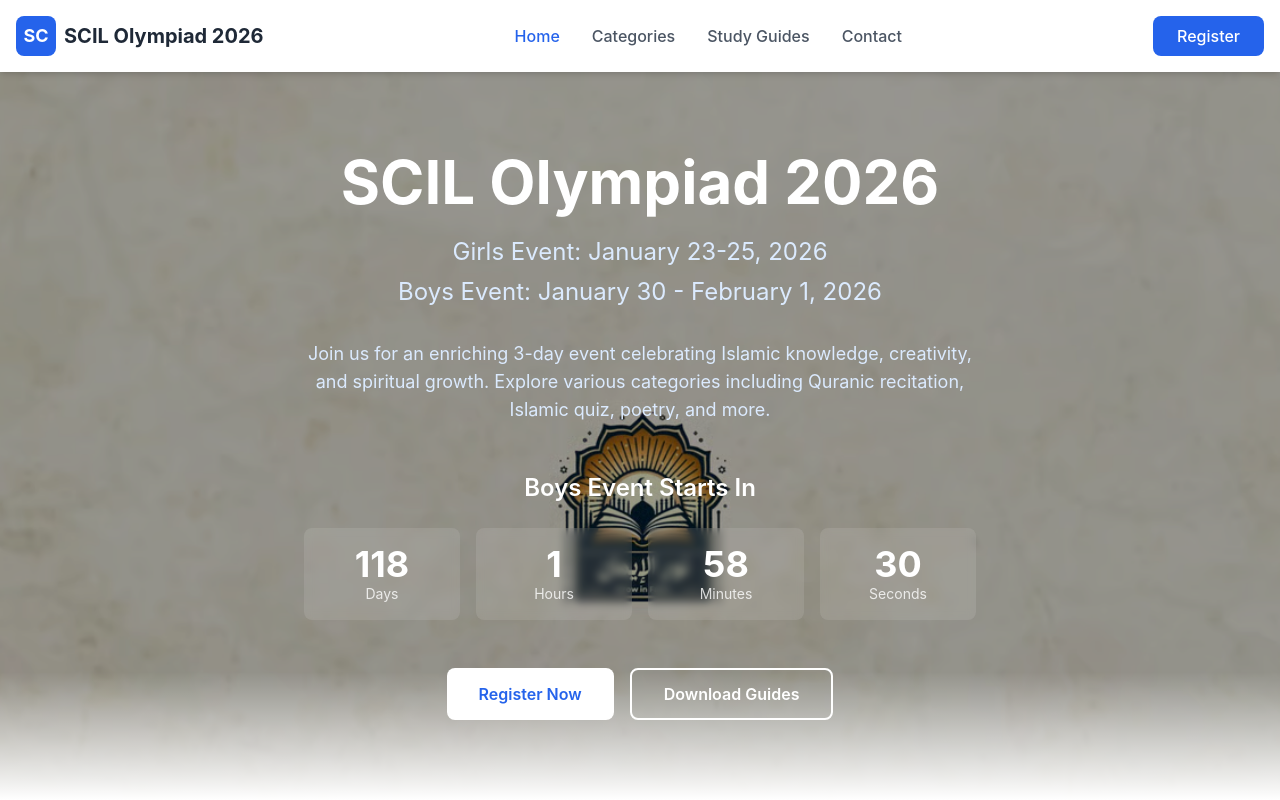
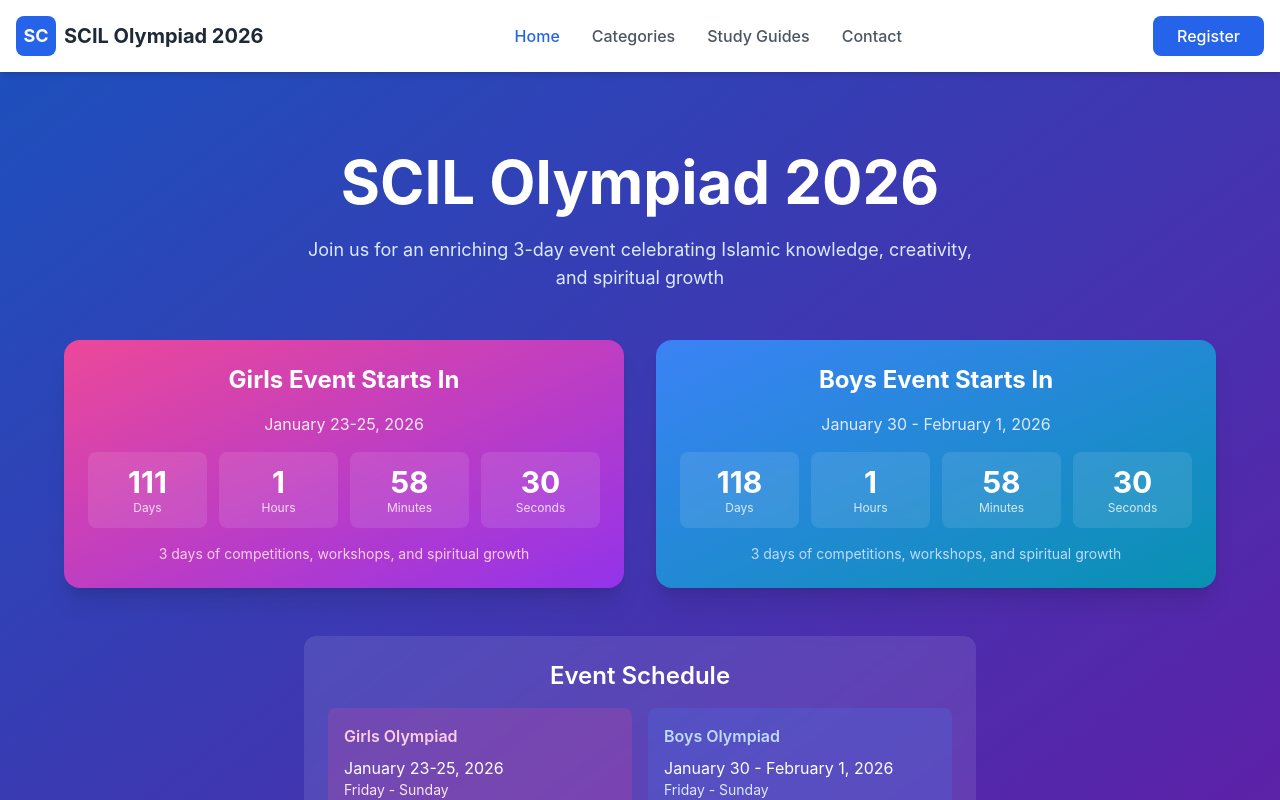
Before and after one commit to amoh2mad/scilolympiad, a React (Vite) app: page / in a window 1280 px wide. Shown: the top 800 px of the page. Built offline with nearby package versions, Linux system fonts and the light colour scheme; the HTML template or start-up script is replaced by a standard one.

Commit message:
added extra timer.

```diff
--- a/src/components/Hero.jsx
+++ b/src/components/Hero.jsx
@@ -1,6 +1,49 @@
 import React, { useState, useEffect } from 'react'
 
-const CountdownTimer = () => {
+// Girls Event Countdown Timer
+const GirlsCountdownTimer = () => {
+  const [timeLeft, setTimeLeft] = useState({
+    days: 0,
+    hours: 0,
+    minutes: 0,
+    seconds: 0
+  })
+
+  useEffect(() => {
+    // Girls event starts on January 23, 2026
+    const eventDate = new Date('2026-01-23T09:00:00').getTime()
+
+    const timer = setInterval(() => {
+      const now = new Date().getTime()
+      const distance = eventDate - now
+
+      if (distance > 0) {
+        setTimeLeft({
+          days: Math.floor(distance / (1000 * 60 * 60 * 24)),
+          hours: Math.floor((distance % (1000 * 60 * 60 * 24)) / (1000 * 60 * 60)),
+          minutes: Math.floor((distance % (1000 * 60 * 60)) / (1000 * 60)),
+          seconds: Math.floor((distance % (1000 * 60)) / 1000)
+        })
+      }
+    }, 1000)
+
+    return () => clearInterval(timer)
+  }, [])
+
+  return (
+    <div className="grid grid-cols-2 md:grid-cols-4 gap-3">
+      {Object.entries(timeLeft).map(([unit, value]) => (
+        <div key={unit} className="text-center bg-white/10 backdrop-blur-sm rounded-lg p-3">
+          <div className="text-2xl md:text-3xl font-bold text-white">{value}</div>
+          <div className="text-white/80 text-xs capitalize">{unit}</div>
+        </div>
+      ))}
+    </div>
+  )
+}
+
+// Boys Event Countdown Timer
+const BoysCountdownTimer = () => {
   const [timeLeft, setTimeLeft] = useState({
     days: 0,
     hours: 0,
@@ -30,11 +73,11 @@ const CountdownTimer = () => {
   }, [])
 
   return (
-    <div className="grid grid-cols-2 md:grid-cols-4 gap-4 max-w-2xl mx-auto">
+    <div className="grid grid-cols-2 md:grid-cols-4 gap-3">
       {Object.entries(timeLeft).map(([unit, value]) => (
-        <div key={unit} className="text-center bg-white/10 backdrop-blur-sm rounded-lg p-4">
-          <div className="text-3xl md:text-4xl font-bold text-white">{value}</div>
-          <div className="text-white/80 text-sm capitalize">{unit}</div>
+        <div key={unit} className="text-center bg-white/10 backdrop-blur-sm rounded-lg p-3">
+          <div className="text-2xl md:text-3xl font-bold text-white">{value}</div>
+          <div className="text-white/80 text-xs capitalize">{unit}</div>
         </div>
       ))}
     </div>
@@ -51,32 +94,54 @@ const Hero = () => {
 
   return (
     <section className="relative bg-gradient-to-br from-blue-600 to-purple-700 text-white py-20">
-     <div className="absolute inset-0">
-  <img
-    src="/images/hero-bg.jpg"
-    alt="SCIL Olympiad 2026"
-    className="w-full h-full object-cover"
-  />
-  <div className="absolute inset-0 bg-black/40"></div>
-</div>
+      <div className="absolute inset-0 bg-black/20"></div>
       <div className="container mx-auto px-4 relative z-10">
-        <div className="max-w-4xl mx-auto text-center">
+        <div className="max-w-6xl mx-auto text-center">
           <h1 className="text-4xl md:text-6xl font-bold mb-6 animate-fade-in">
             SCIL Olympiad 2026
           </h1>
-          <div className="text-xl md:text-2xl mb-8 text-blue-100 space-y-2">
-            <p>Girls Event: January 23-25, 2026</p>
-            <p>Boys Event: January 30 - February 1, 2026</p>
-          </div>
           <p className="text-lg mb-12 text-blue-100 max-w-2xl mx-auto">
-            Join us for an enriching 3-day event celebrating Islamic knowledge, creativity, and spiritual growth.
-            Explore various categories including Quranic recitation, Islamic quiz, poetry, and more.
+            Join us for an enriching 3-day event celebrating Islamic knowledge, creativity, and spiritual growth
           </p>
 
-          {/* Countdown Timer */}
-          <div className="mb-12">
-            <h3 className="text-2xl font-semibold mb-6">Boys Event Starts In</h3>
-            <CountdownTimer />
+          {/* Side by Side Countdown Timers */}
+          <div className="grid grid-cols-1 lg:grid-cols-2 gap-8 mb-12">
+            {/* Girls Event Timer */}
+            <div className="bg-gradient-to-br from-pink-500 to-purple-600 rounded-2xl p-6 shadow-xl">
+              <h3 className="text-2xl font-bold mb-4 text-white">Girls Event Starts In</h3>
+              <p className="text-pink-100 mb-4">January 23-25, 2026</p>
+              <GirlsCountdownTimer />
+              <div className="mt-4 text-sm text-pink-200">
+                3 days of competitions, workshops, and spiritual growth
+              </div>
+            </div>
+
+            {/* Boys Event Timer */}
+            <div className="bg-gradient-to-br from-blue-500 to-cyan-600 rounded-2xl p-6 shadow-xl">
+              <h3 className="text-2xl font-bold mb-4 text-white">Boys Event Starts In</h3>
+              <p className="text-blue-100 mb-4">January 30 - February 1, 2026</p>
+              <BoysCountdownTimer />
+              <div className="mt-4 text-sm text-blue-200">
+                3 days of competitions, workshops, and spiritual growth
+              </div>
+            </div>
+          </div>
+
+          {/* Event Dates Summary */}
+          <div className="bg-white/10 backdrop-blur-sm rounded-xl p-6 mb-12 max-w-2xl mx-auto">
+            <h3 className="text-2xl font-semibold mb-4">Event Schedule</h3>
+            <div className="grid grid-cols-1 md:grid-cols-2 gap-4 text-left">
+              <div className="bg-pink-500/20 rounded-lg p-4">
+                <h4 className="font-semibold text-pink-200 mb-2">Girls Olympiad</h4>
+                <p className="text-white">January 23-25, 2026</p>
+                <p className="text-pink-100 text-sm">Friday - Sunday</p>
+              </div>
+              <div className="bg-blue-500/20 rounded-lg p-4">
+                <h4 className="font-semibold text-blue-200 mb-2">Boys Olympiad</h4>
+                <p className="text-white">January 30 - February 1, 2026</p>
+                <p className="text-blue-100 text-sm">Friday - Sunday</p>
+              </div>
+            </div>
           </div>
 
           {/* CTA Buttons */}
```
